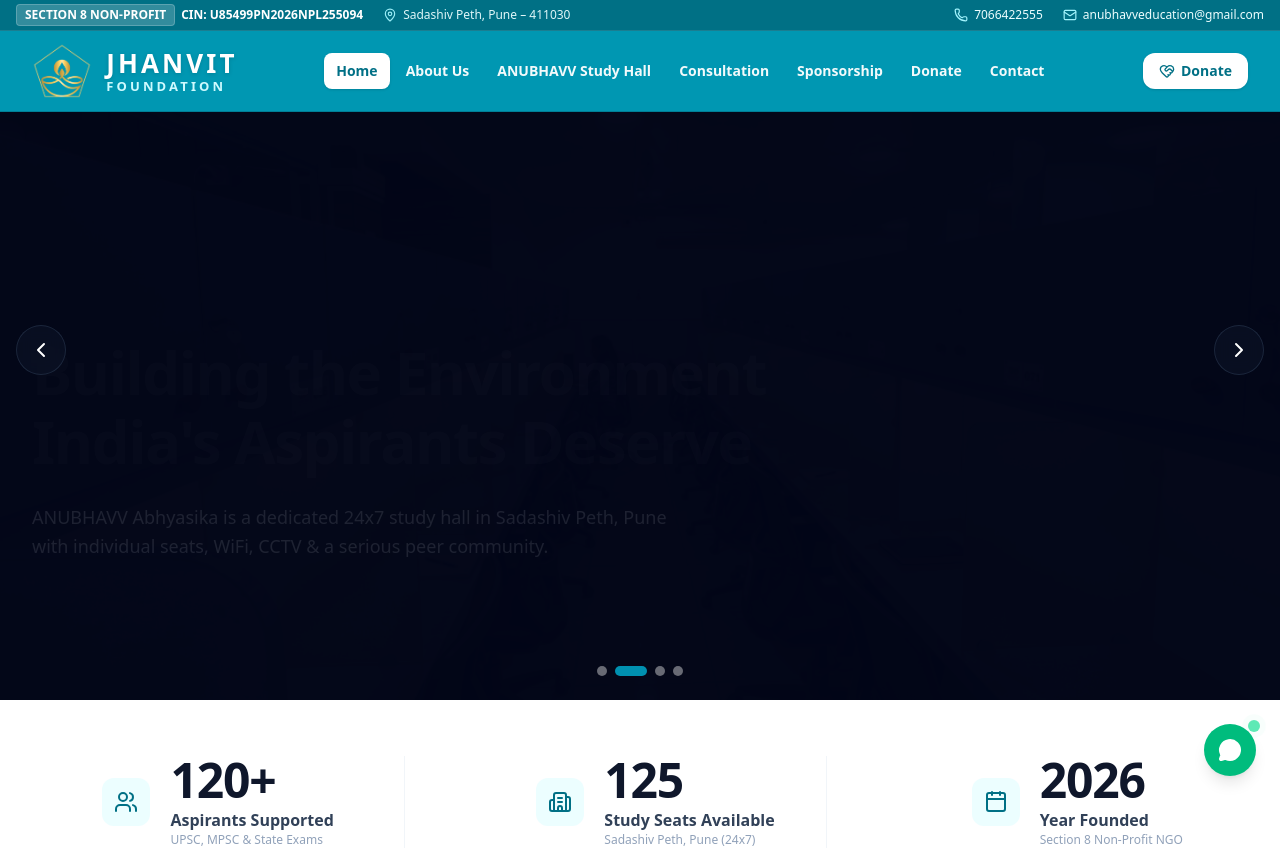
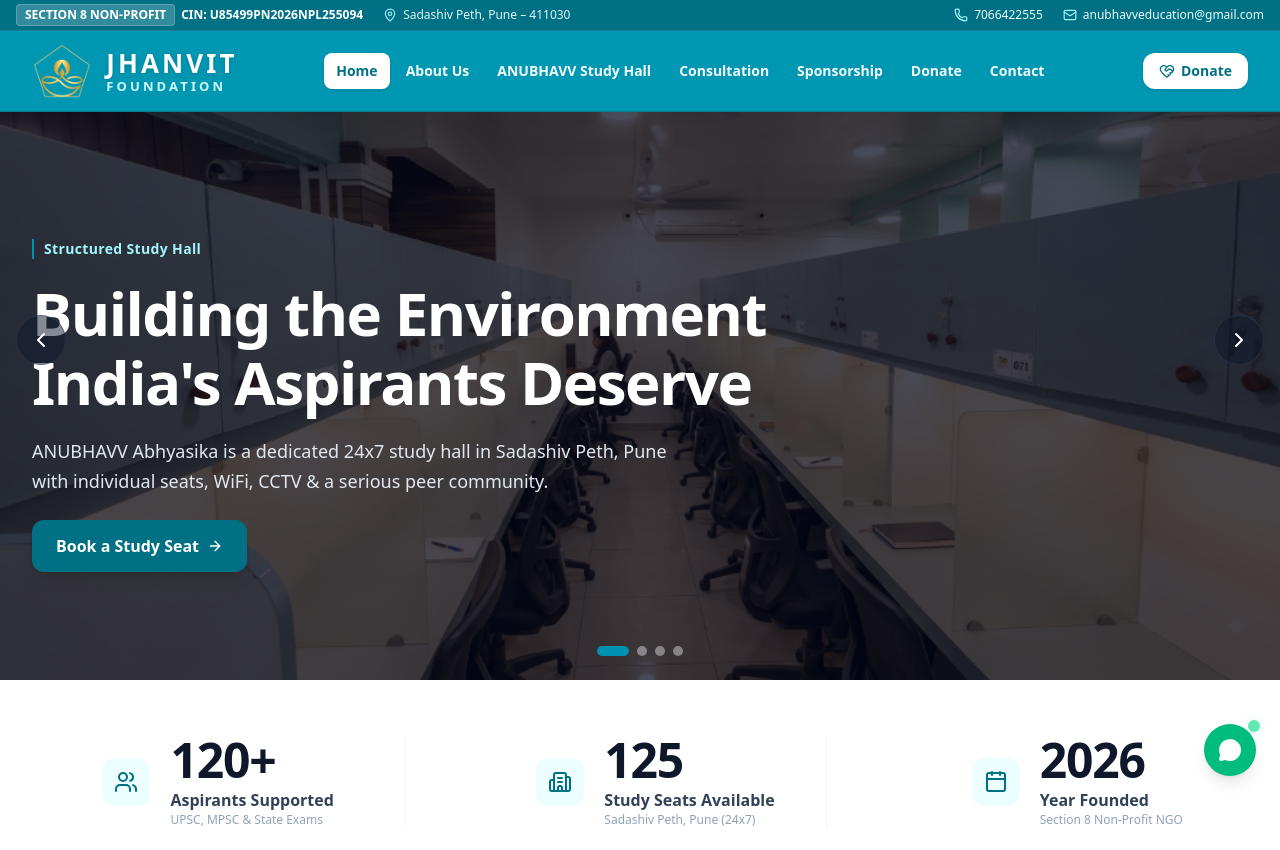
Before and after one commit to hasanr-26/Jhanvit-Foundation, a Next.js app: page / in a window 1280 px wide. Shown: the top 850 px of the page. Built offline with nearby package versions, Linux system fonts and the light colour scheme.

Commit message:
fixed hero slider spacing and added missing ctas

```diff
--- a/src/components/HeroSlider.tsx
+++ b/src/components/HeroSlider.tsx
@@ -1,10 +1,12 @@
 'use client';
 
-import React, { useState, useEffect } from 'react';
+import React, { useState, useEffect, useRef, useCallback } from 'react';
 import Image from 'next/image';
 import Link from 'next/link';
-import { ChevronLeft, ChevronRight, BookmarkCheck, Sparkles, HeartHandshake, ArrowRight } from 'lucide-react';
+import { ChevronLeft, ChevronRight, ArrowRight } from 'lucide-react';
 import { motion, AnimatePresence } from 'framer-motion';
+
+const AUTOPLAY_MS = 7000;
 
 const slides = [
   {
@@ -12,139 +14,176 @@
     image: '/images/facility/facility_wide.png',
     badge: 'Structured Study Hall',
     title: "Building the Environment India's Aspirants Deserve",
-    subtitle: 'ANUBHAVV Abhyasika is a dedicated 24x7 study hall in Sadashiv Peth, Pune with individual seats, WiFi, CCTV & a serious peer community.',
-    ctaPrimary: { text: 'Book a Study Seat', href: '/anubhavv', color: 'bg-[#007085] hover:bg-[#005c6d] text-white' },
+    subtitle:
+      'ANUBHAVV Abhyasika is a dedicated 24x7 study hall in Sadashiv Peth, Pune with individual seats, WiFi, CCTV & a serious peer community.',
+    cta: { text: 'Book a Study Seat', href: '/anubhavv' },
   },
   {
     id: 2,
     image: '/images/slide2.jpg',
     badge: 'One-on-One Guidance',
     title: 'Personalised UPSC & MPSC Exam Consultation',
-    subtitle: 'Get exam-specific strategy, personalized study plan & honest feedback from experienced mentors at a nominal fee.',
-    ctaPrimary: { text: 'Book Consultation', href: '/consultation', color: 'bg-[#007085] hover:bg-[#005c6d] text-white' },
+    subtitle:
+      'Get exam-specific strategy, personalized study plan & honest feedback from experienced mentors at a nominal fee.',
+    cta: { text: 'Book Consultation', href: '/consultation' },
   },
   {
     id: 3,
     image: '/images/facility/facility_cubicles.jpg',
     badge: '24x7 Access in Pune',
     title: 'Quiet, Distraction-Free Study Space for Serious Aspirants',
-    subtitle: 'Located in Sadashiv Peth, Pune — charging points at every desk, 9 HD CCTV cameras & daily timetables for UPSC / MPSC prep.',
-    ctaPrimary: { text: 'View Seat Layout', href: '/anubhavv', color: 'bg-[#007085] hover:bg-[#005c6d] text-white' },
+    subtitle:
+      'Located in Sadashiv Peth, Pune — charging points at every desk, 9 HD CCTV cameras & daily timetables for UPSC / MPSC prep.',
+    cta: { text: 'View Seat Layout', href: '/anubhavv' },
   },
   {
     id: 4,
     image: '/images/slide4.jpg',
-    badge: 'Section 8 Non-Profit',
+    badge: 'Student Sponsorship',
     title: 'No Deserving Aspirant Should Fail Because of Money',
-    subtitle: 'Jhanvit Foundation uses donor contributions to sponsor study hall seat fees for low-income candidates.',
-    ctaPrimary: { text: 'Support an Aspirant', href: '/donate', color: 'bg-[#007085] hover:bg-[#005c6d] text-white' },
+    subtitle:
+      'Jhanvit Foundation uses donor contributions to sponsor study hall seat fees for low-income candidates.',
+    cta: { text: 'Support an Aspirant', href: '/donate' },
   },
 ];
 
 export default function HeroSlider() {
-  const [currentIndex, setCurrentIndex] = useState(0);
+  const [index, setIndex] = useState(0);
+  const [paused, setPaused] = useState(false);
+  const touchStartX = useRef<number | null>(null);
 
-  useEffect(() => {
-    const timer = setInterval(() => {
-      setCurrentIndex((prev) => (prev + 1) % slides.length);
-    }, 6000);
-    return () => clearInterval(timer);
+  const goTo = useCallback((next: number) => {
+    setIndex((next + slides.length) % slides.length);
   }, []);
 
-  const prevSlide = () => {
-    setCurrentIndex((prev) => (prev === 0 ? slides.length - 1 : prev - 1));
+  // Autoplay. Restarts whenever the index changes, so a manual click always
+  // gets the full interval before the next auto-advance.
+  useEffect(() => {
+    if (paused) return;
+    const media = window.matchMedia('(prefers-reduced-motion: reduce)');
+    if (media.matches) return;
+    const timer = setTimeout(() => goTo(index + 1), AUTOPLAY_MS);
+    return () => clearTimeout(timer);
+  }, [index, paused, goTo]);
+
+  const handleKeyDown = (e: React.KeyboardEvent) => {
+    if (e.key === 'ArrowLeft') goTo(index - 1);
+    if (e.key === 'ArrowRight') goTo(index + 1);
   };
 
-  const nextSlide = () => {
-    setCurrentIndex((prev) => (prev + 1) % slides.length);
+  const handleTouchStart = (e: React.TouchEvent) => {
+    touchStartX.current = e.touches[0].clientX;
   };
 
+  const handleTouchEnd = (e: React.TouchEvent) => {
+    if (touchStartX.current === null) return;
+    const delta = e.changedTouches[0].clientX - touchStartX.current;
+    if (Math.abs(delta) > 50) goTo(delta < 0 ? index + 1 : index - 1);
+    touchStartX.current = null;
+  };
+
+  const slide = slides[index];
+
   return (
-    <div className="relative w-full h-[580px] sm:h-[640px] lg:h-[700px] bg-slate-950 overflow-hidden pt-28 sm:pt-32 lg:pt-36">
-      {/* Background Image Carousel with Overlay */}
-      <AnimatePresence mode="wait">
+    <section
+      className="relative w-full h-[560px] sm:h-[620px] lg:h-[680px] bg-slate-950 overflow-hidden"
+      aria-roledescription="carousel"
+      aria-label="Jhanvit Foundation highlights"
+      tabIndex={0}
+      onKeyDown={handleKeyDown}
+      onMouseEnter={() => setPaused(true)}
+      onMouseLeave={() => setPaused(false)}
+      onFocus={() => setPaused(true)}
+      onBlur={() => setPaused(false)}
+      onTouchStart={handleTouchStart}
+      onTouchEnd={handleTouchEnd}
+    >
+      {/* Background image. No `mode="wait"` so slides cross-fade instead of
+          flashing the empty background between them. */}
+      <AnimatePresence initial={false}>
         <motion.div
-          key={currentIndex}
-          initial={{ opacity: 0, scale: 1.05 }}
-          animate={{ opacity: 1, scale: 1 }}
+          key={slide.id}
+          initial={{ opacity: 0 }}
+          animate={{ opacity: 1 }}
           exit={{ opacity: 0 }}
-          transition={{ duration: 0.8 }}
+          transition={{ duration: 0.7, ease: 'easeInOut' }}
           className="absolute inset-0 z-0"
         >
           <Image
-            src={slides[currentIndex].image}
-            alt={slides[currentIndex].title}
+            src={slide.image}
+            alt=""
             fill
             sizes="100vw"
-            className="object-cover object-center brightness-[0.38] contrast-[1.05]"
-            priority
+            className="object-cover object-center"
+            priority={index === 0}
           />
-          {/* Solid Dark Overlay */}
-          <div className="absolute inset-0 bg-slate-950/75" />
+          <div className="absolute inset-0 bg-slate-950/72" />
         </motion.div>
       </AnimatePresence>
 
-      {/* Hero Content Overlay */}
-      <div className="relative z-10 max-w-7xl mx-auto h-full px-4 sm:px-6 lg:px-8 flex flex-col justify-center pt-36 sm:pt-40 lg:pt-44 pb-16">
-        <div className="max-w-3xl space-y-6">
-          {/* Main Title */}
-          <AnimatePresence mode="wait">
-            <motion.h1
-              key={`title-${currentIndex}`}
-              initial={{ y: 30, opacity: 0 }}
-              animate={{ y: 0, opacity: 1 }}
-              exit={{ y: -30, opacity: 0 }}
-              transition={{ duration: 0.5, delay: 0.1 }}
-              className="text-3xl sm:text-5xl lg:text-6xl font-extrabold text-white tracking-tight leading-[1.15]"
+      {/* Copy */}
+      <div className="relative z-10 h-full max-w-7xl mx-auto px-4 sm:px-6 lg:px-8 flex flex-col justify-center pt-24 sm:pt-28 lg:pt-32">
+        <motion.div
+          key={slide.id}
+          initial={{ y: 24, opacity: 0 }}
+          animate={{ y: 0, opacity: 1 }}
+          transition={{ duration: 0.45, delay: 0.1 }}
+          className="max-w-3xl space-y-5"
+        >
+          <span className="inline-block text-cyan-200 text-xs sm:text-sm font-semibold tracking-wide border-l-2 border-[#0090b0] pl-2.5">
+            {slide.badge}
+          </span>
+
+          <h1 className="text-3xl sm:text-5xl lg:text-6xl font-extrabold text-white tracking-tight leading-[1.15]">
+            {slide.title}
+          </h1>
+
+          <p className="text-base sm:text-lg text-slate-200 leading-relaxed max-w-2xl">
+            {slide.subtitle}
+          </p>
+
+          <div className="pt-1">
+            <Link
+              href={slide.cta.href}
+              className="inline-flex items-center gap-2 bg-[#007085] hover:bg-[#005c6d] text-white text-sm sm:text-base font-bold px-6 py-3.5 rounded-xl shadow-lg transition"
             >
-              {slides[currentIndex].title}
-            </motion.h1>
-          </AnimatePresence>
-
-          {/* Subtitle */}
-          <AnimatePresence mode="wait">
-            <motion.p
-              key={`subtitle-${currentIndex}`}
-              initial={{ y: 30, opacity: 0 }}
-              animate={{ y: 0, opacity: 1 }}
-              exit={{ y: -30, opacity: 0 }}
-              transition={{ duration: 0.5, delay: 0.2 }}
-              className="text-base sm:text-lg text-slate-200 leading-relaxed font-normal max-w-2xl"
-            >
-              {slides[currentIndex].subtitle}
-            </motion.p>
-          </AnimatePresence>
-        </div>
+              {slide.cta.text}
+              <ArrowRight className="w-4 h-4" />
+            </Link>
+          </div>
+        </motion.div>
       </div>
 
-      {/* Prev / Next Controls */}
+      {/* Prev / Next */}
       <button
-        onClick={prevSlide}
-        className="absolute left-4 top-1/2 -translate-y-1/2 z-20 bg-slate-900/50 hover:bg-[#0090b0] text-white p-3 rounded-full backdrop-blur-sm border border-slate-700/50 transition"
-        aria-label="Previous Slide"
+        onClick={() => goTo(index - 1)}
+        className="absolute left-3 sm:left-4 top-1/2 -translate-y-1/2 z-20 bg-slate-900/50 hover:bg-[#0090b0] text-white p-2.5 sm:p-3 rounded-full border border-slate-700/50 transition"
+        aria-label="Previous slide"
       >
-        <ChevronLeft className="w-6 h-6" />
+        <ChevronLeft className="w-5 h-5 sm:w-6 sm:h-6" />
       </button>
       <button
-        onClick={nextSlide}
-        className="absolute right-4 top-1/2 -translate-y-1/2 z-20 bg-slate-900/50 hover:bg-[#0090b0] text-white p-3 rounded-full backdrop-blur-sm border border-slate-700/50 transition"
-        aria-label="Next Slide"
+        onClick={() => goTo(index + 1)}
+        className="absolute right-3 sm:right-4 top-1/2 -translate-y-1/2 z-20 bg-slate-900/50 hover:bg-[#0090b0] text-white p-2.5 sm:p-3 rounded-full border border-slate-700/50 transition"
+        aria-label="Next slide"
       >
-        <ChevronRight className="w-6 h-6" />
+        <ChevronRight className="w-5 h-5 sm:w-6 sm:h-6" />
       </button>
 
-      {/* Dots Indicator */}
-      <div className="absolute bottom-6 left-1/2 -translate-x-1/2 z-20 flex items-center space-x-2">
-        {slides.map((_, idx) => (
+      {/* Dots */}
+      <div className="absolute bottom-6 left-1/2 -translate-x-1/2 z-20 flex items-center gap-2">
+        {slides.map((s, i) => (
           <button
-            key={idx}
-            onClick={() => setCurrentIndex(idx)}
-            className={`h-2.5 rounded-full transition-all duration-300 ${idx === currentIndex ? 'w-8 bg-[#0090b0]' : 'w-2.5 bg-white/40 hover:bg-white/80'
-              }`}
-            aria-label={`Go to slide ${idx + 1}`}
+            key={s.id}
+            onClick={() => goTo(i)}
+            aria-label={`Go to slide ${i + 1}`}
+            aria-current={i === index}
+            className={`h-2.5 rounded-full transition-all duration-300 ${
+              i === index ? 'w-8 bg-[#0090b0]' : 'w-2.5 bg-white/40 hover:bg-white/80'
+            }`}
           />
         ))}
       </div>
-    </div>
+    </section>
   );
 }
```
